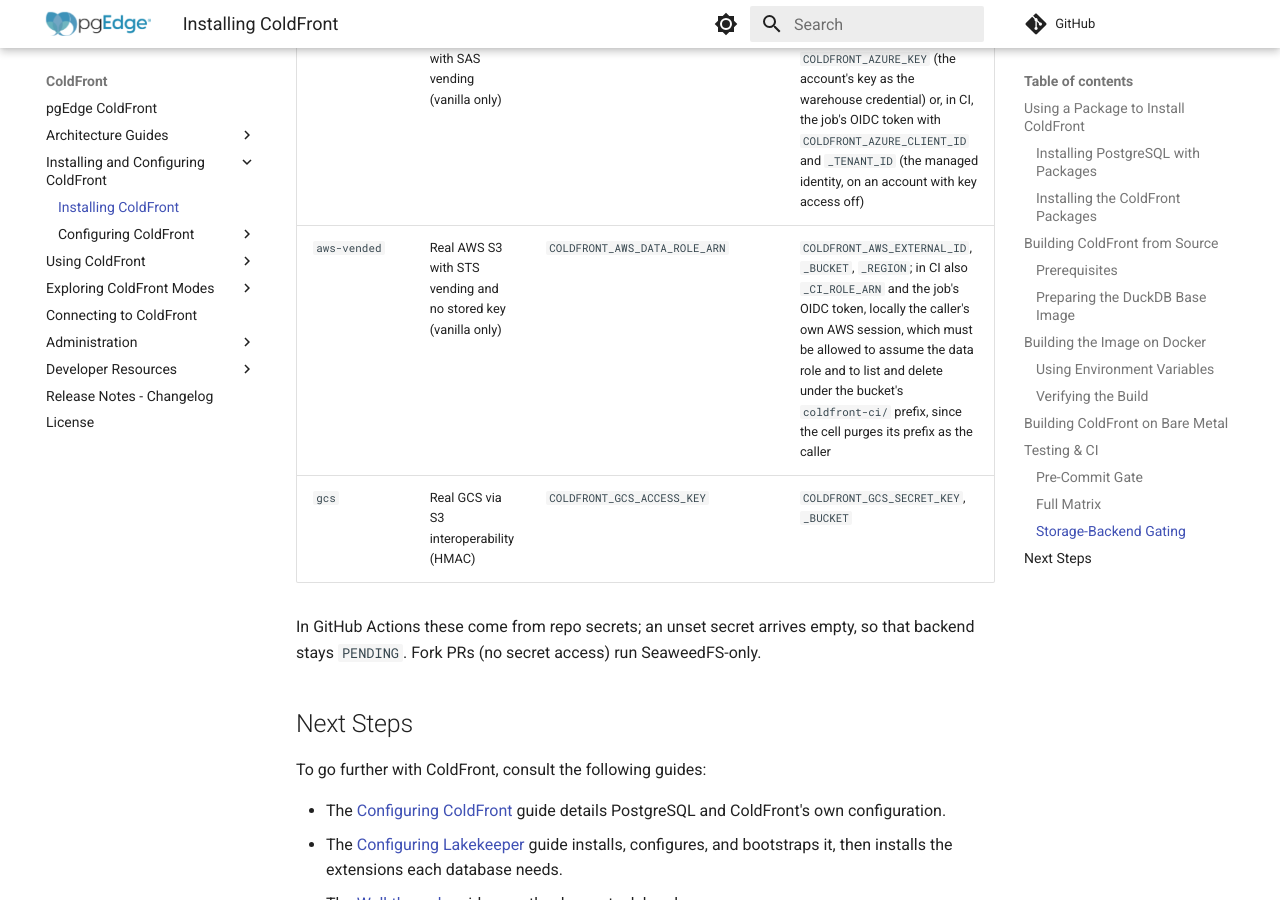
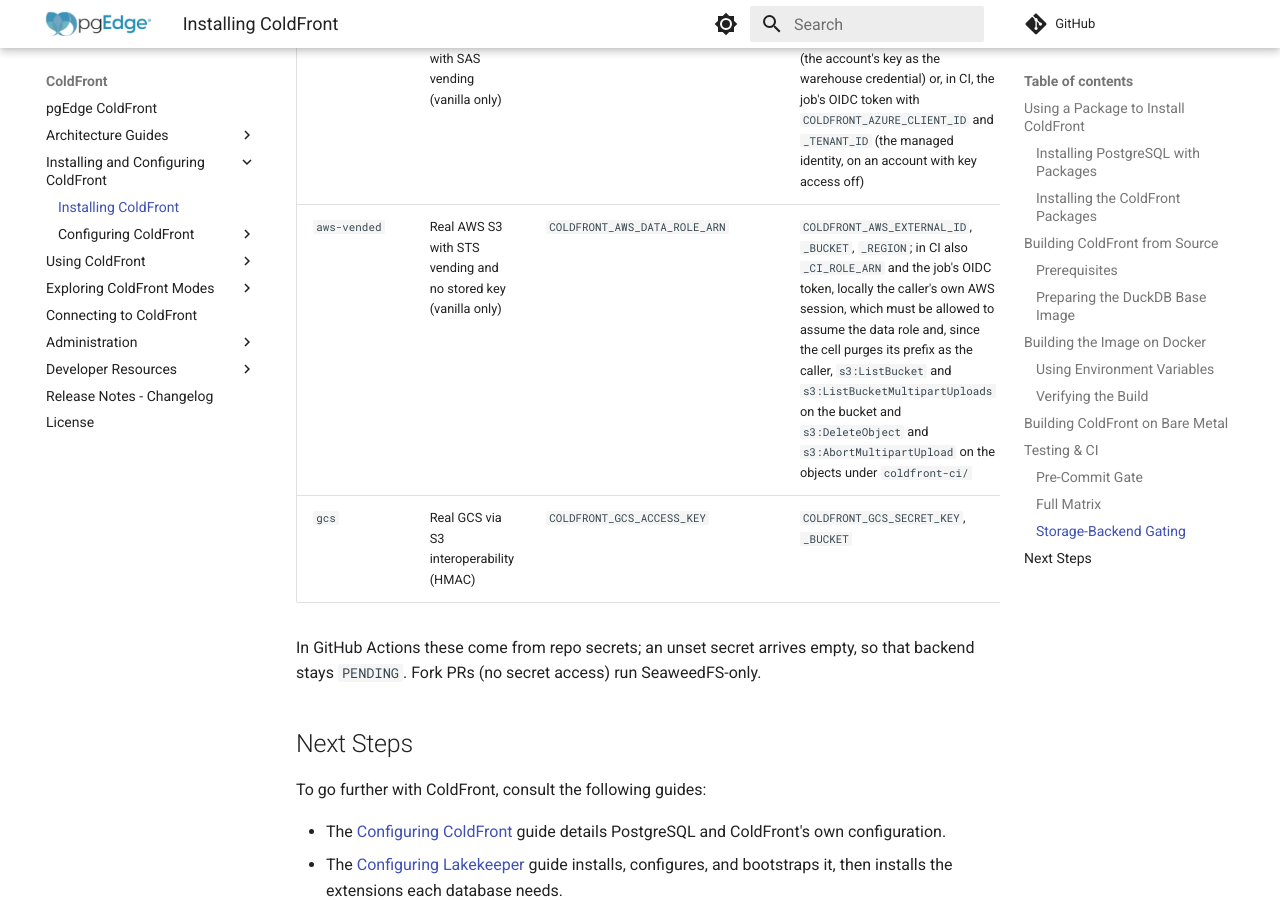
Before and after one commit to pgEdge/coldfront, an MkDocs documentation site: the page built from docs/installation.md, in a window 1280 px wide and 900 px high, scrolled down 11505 px. Built offline with MkDocs 1.6.1 and Material for MkDocs 9.7.7, drawn with Linux system fonts in a browser that asks for light colours; comment, search, counter and statistics services are not loaded.

Commit message:
docs: name the S3 actions a local aws-vended cell's purge needs

```diff
--- a/docs/installation.md
+++ b/docs/installation.md
@@ -444,7 +444,7 @@ it then requires; a lane turned on without the rest fails instead of staying
 | `aws`   | Real AWS S3 (native virtual-hosted addressing over HTTPS) | `COLDFRONT_AWS_ACCESS_KEY` | `COLDFRONT_AWS_SECRET_KEY`, `_BUCKET`, `_REGION` |
 | `azure` | Real Azure ADLS Gen2 | `COLDFRONT_AZURE_CONNECTION_STRING` | `COLDFRONT_AZURE_ACCOUNT`, `_FILESYSTEM`, `_KEY` |
 | `azure-vended` | Real Azure ADLS Gen2 with SAS vending (vanilla only) | `COLDFRONT_AZURE_ACCOUNT` | `COLDFRONT_AZURE_FILESYSTEM`, and either `COLDFRONT_AZURE_KEY` (the account's key as the warehouse credential) or, in CI, the job's OIDC token with `COLDFRONT_AZURE_CLIENT_ID` and `_TENANT_ID` (the managed identity, on an account with key access off) |
-| `aws-vended` | Real AWS S3 with STS vending and no stored key (vanilla only) | `COLDFRONT_AWS_DATA_ROLE_ARN` | `COLDFRONT_AWS_EXTERNAL_ID`, `_BUCKET`, `_REGION`; in CI also `_CI_ROLE_ARN` and the job's OIDC token, locally the caller's own AWS session, which must be allowed to assume the data role and to list and delete under the bucket's `coldfront-ci/` prefix, since the cell purges its prefix as the caller |
+| `aws-vended` | Real AWS S3 with STS vending and no stored key (vanilla only) | `COLDFRONT_AWS_DATA_ROLE_ARN` | `COLDFRONT_AWS_EXTERNAL_ID`, `_BUCKET`, `_REGION`; in CI also `_CI_ROLE_ARN` and the job's OIDC token, locally the caller's own AWS session, which must be allowed to assume the data role and, since the cell purges its prefix as the caller, `s3:ListBucket` and `s3:ListBucketMultipartUploads` on the bucket and `s3:DeleteObject` and `s3:AbortMultipartUpload` on the objects under `coldfront-ci/` |
 | `gcs`   | Real GCS via S3 interoperability (HMAC) | `COLDFRONT_GCS_ACCESS_KEY` | `COLDFRONT_GCS_SECRET_KEY`, `_BUCKET` |
 
 In GitHub Actions these come from repo secrets; an unset secret arrives empty,
```
